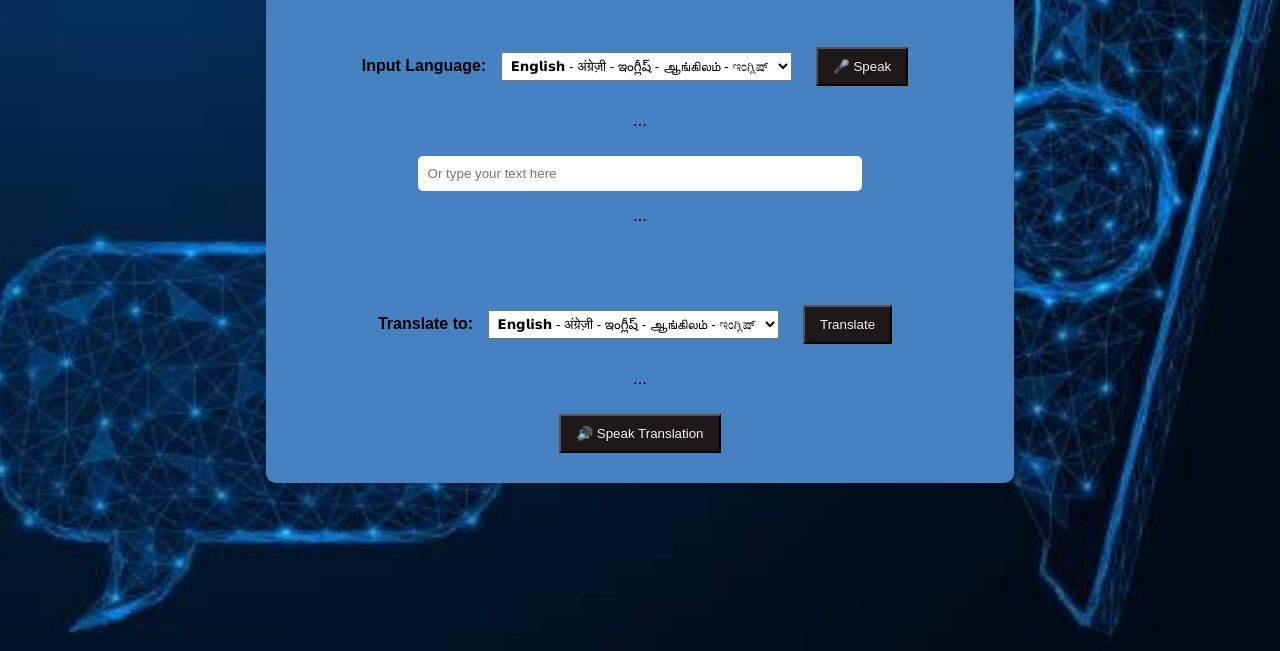
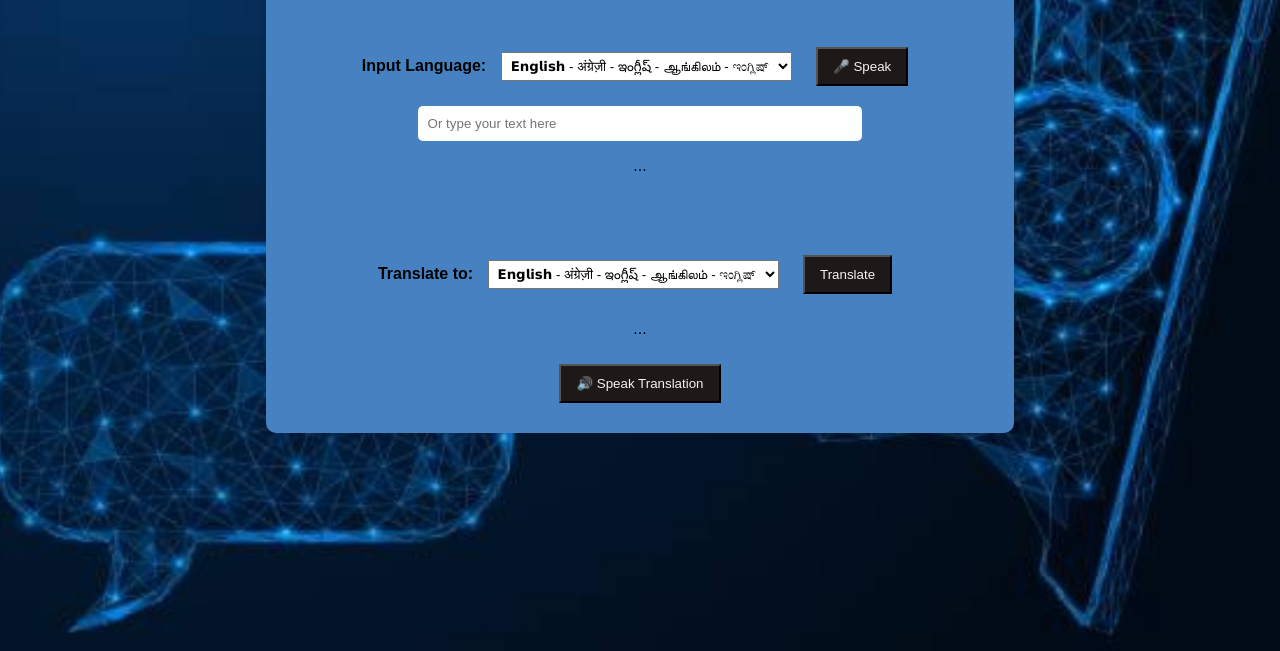
Before and after one commit to ananyag966/Local-language-translator, a plain HTML site: page index.html in a window 1280 px wide. Shown: the part 149-800 px from the top of the page. Drawn offline with Linux system fonts and the light colour scheme.

Commit message:
index.html

```diff
--- a/index.html
+++ b/index.html
@@ -22,10 +22,7 @@
         </select>
 
         <button id="start-btn">🎤 Speak </button>
-        <p id="input-text">...</p>
         <input type="text" id="manual-text" placeholder="Or type your text here" />
-
-
         <p id="input-text">...</p>
         <br>
         <br>
```
